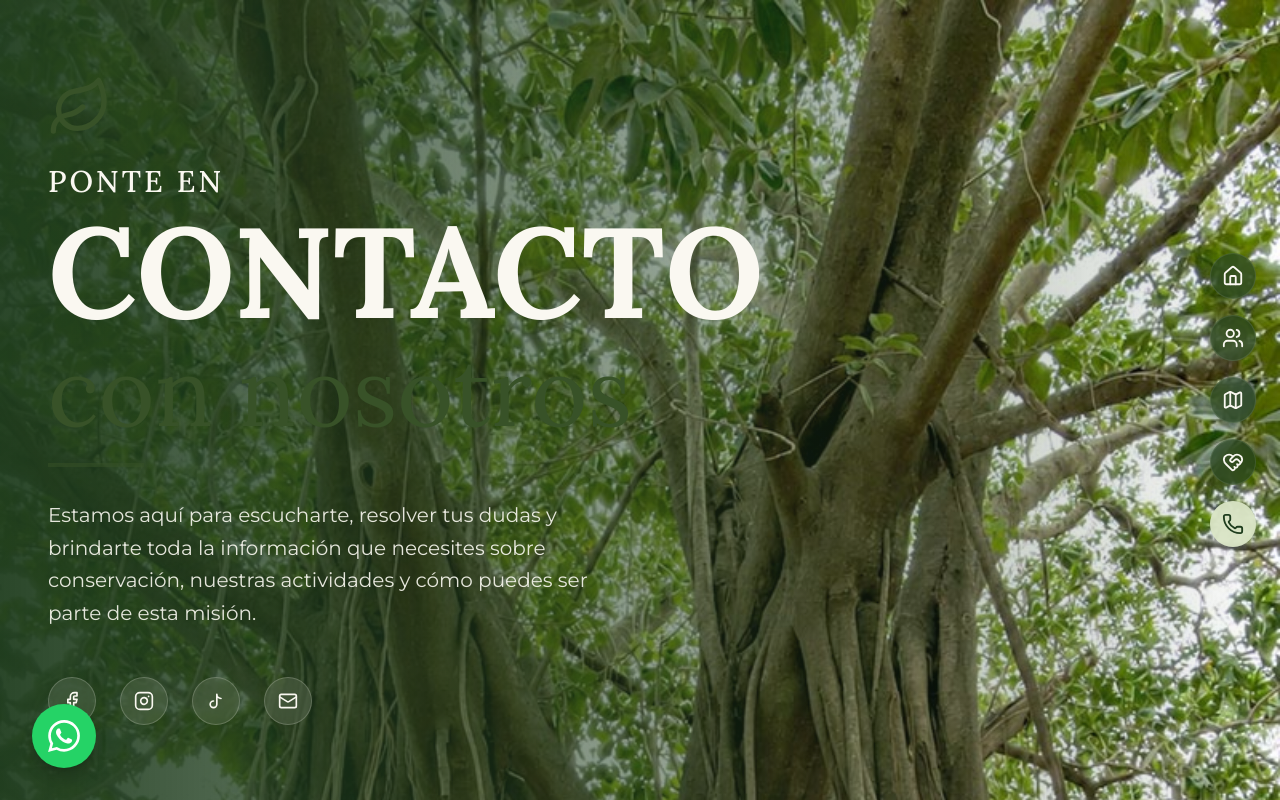
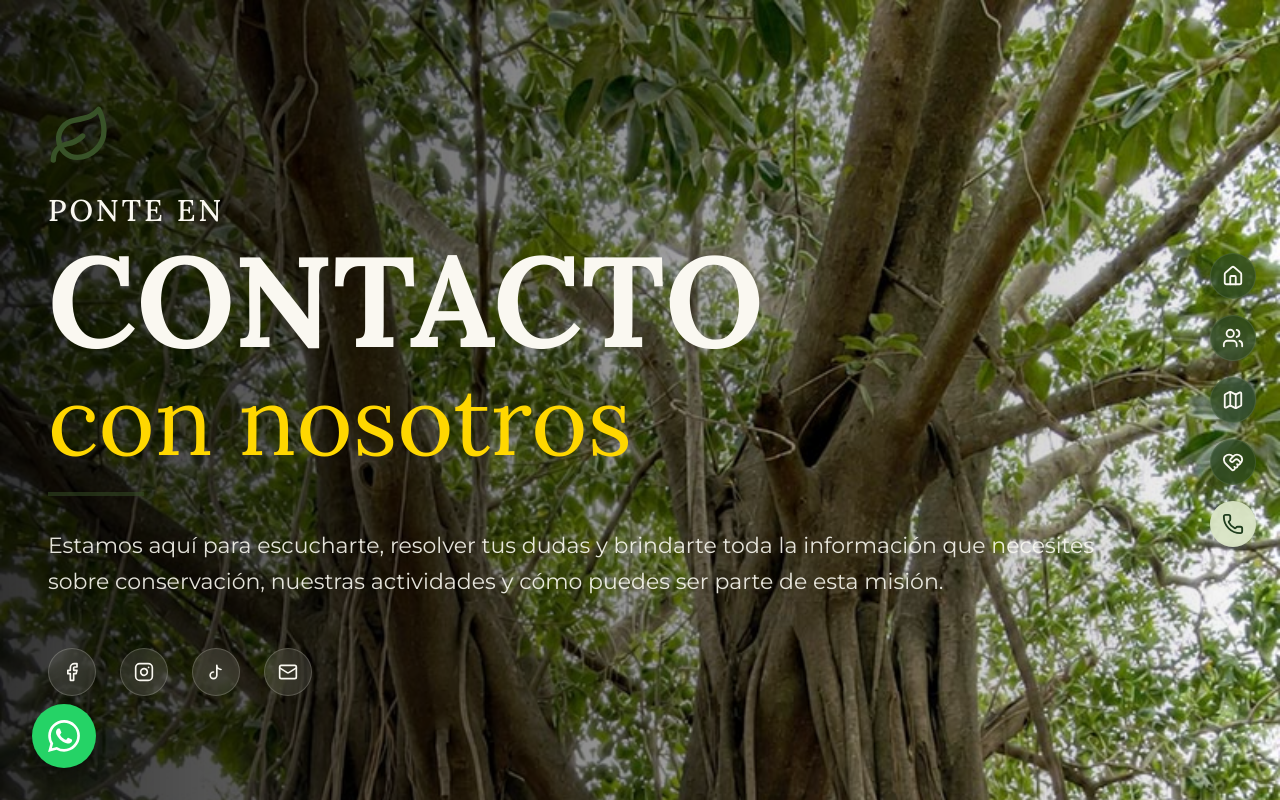
Before and after one commit to DavikoGH/yvagaguazu, a React (Vite) app: page /contacto in a window 1280 px wide. Shown: the top 800 px of the page. Built offline with nearby package versions, Linux system fonts and the light colour scheme; a web font is replaced by a local one.

Commit message:
refactor: rename hero image and update UI styles
- Rename `portadaservicios.jpg` to `portada_servicios.jpg`
- Add external links to social media in Footer
- Update hero background overlays for better contrast

```diff
--- a/src/components/layout/Footer.tsx
+++ b/src/components/layout/Footer.tsx
@@ -23,16 +23,18 @@ export default function Footer() {
             <h4 className="font-serif text-xl tracking-wide text-yvaga-white uppercase">Redes Sociales</h4>
             <div className="w-12 h-px bg-yvaga-white/20"></div>
             <div className="flex gap-4">
-              <a href="#" aria-label="Facebook" className="w-11 h-11 rounded-full bg-yvaga-white/5 border border-yvaga-white/10 flex items-center justify-center text-yvaga-white hover:bg-yvaga-dark hover:border-yvaga-dark transition-all duration-300">
+              <a href="https://www.facebook.com/yvagaguazu" target="_blank" rel="noopener noreferrer" aria-label="Facebook" className="w-11 h-11 rounded-full bg-yvaga-white/5 border border-yvaga-white/10 flex items-center justify-center text-yvaga-white hover:bg-yvaga-dark hover:border-yvaga-dark transition-all duration-300">
                 <Facebook className="w-5 h-5" />
               </a>
-              <a href="#" aria-label="Instagram" className="w-11 h-11 rounded-full bg-yvaga-white/5 border border-yvaga-white/10 flex items-center justify-center text-yvaga-white hover:bg-yvaga-dark hover:border-yvaga-dark transition-all duration-300">
+              <a href="https://www.instagram.com/oficialyvagaguazu" target="_blank" rel="noopener noreferrer" aria-label="Instagram" className="w-11 h-11 rounded-full bg-yvaga-white/5 border border-yvaga-white/10 flex items-center justify-center text-yvaga-white hover:bg-yvaga-dark hover:border-yvaga-dark transition-all duration-300">
                 <Instagram className="w-5 h-5" />
               </a>
-              <a href="#" aria-label="YouTube" className="w-11 h-11 rounded-full bg-yvaga-white/5 border border-yvaga-white/10 flex items-center justify-center text-yvaga-white hover:bg-yvaga-dark hover:border-yvaga-dark transition-all duration-300">
-                <Youtube className="w-5 h-5" />
+              <a href="https://www.tiktok.com/@yvagaguazu" target="_blank" rel="noopener noreferrer" aria-label="TikTok" className="w-11 h-11 rounded-full bg-yvaga-white/5 border border-yvaga-white/10 flex items-center justify-center text-yvaga-white hover:bg-yvaga-dark hover:border-yvaga-dark transition-all duration-300">
+                <svg viewBox="0 0 24 24" fill="none" stroke="currentColor" strokeWidth="2" strokeLinecap="round" strokeLinejoin="round" className="w-5 h-5">
+                  <path d="M9 12a4 4 0 1 0 4 4V4a5 5 0 0 0 5 5" />
+                </svg>
               </a>
-              <a href="mailto:yvagaguazu@gmail.com" aria-label="Correo Electrónico" className="w-11 h-11 rounded-full bg-yvaga-white/5 border border-yvaga-white/10 flex items-center justify-center text-yvaga-white hover:bg-yvaga-dark hover:border-yvaga-dark transition-all duration-300">
+              <a href="mailto:parqueyvagaguazu@hotmail.com" aria-label="Correo Electrónico" className="w-11 h-11 rounded-full bg-yvaga-white/5 border border-yvaga-white/10 flex items-center justify-center text-yvaga-white hover:bg-yvaga-dark hover:border-yvaga-dark transition-all duration-300">
                 <Mail className="w-5 h-5" />
               </a>
             </div>
--- a/src/pages/Contacto.tsx
+++ b/src/pages/Contacto.tsx
@@ -125,18 +125,19 @@ export default function Contacto() {
         <div className="absolute top-0 left-0 w-full h-full pointer-events-none">
           <div className="sticky top-0 left-0 w-full h-[100dvh] flex items-center z-10 pointer-events-auto">
             {/* Overlay to ensure text readability that stays with the text */}
-            <div className="absolute inset-0 bg-gradient-to-r from-yvaga-dark/95 via-yvaga-dark/50 to-transparent -z-10"></div>
+            <div className="absolute inset-0 bg-gradient-to-r from-black/80 via-black/40 to-transparent -z-10"></div>
 
             <div className="w-full max-w-7xl mx-auto px-6 lg:px-12 relative z-10">
-              <div className="max-w-2xl">
+              <div className="w-full grid grid-cols-12">
+                <div className="col-span-12 lg:col-span-12">
                   <Leaf className="w-12 h-12 md:w-16 md:h-16 text-yvaga-acc mb-6" />
                   <h1 className="font-serif text-yvaga-white tracking-wide uppercase leading-none">
                     <span className="block text-2xl md:text-3xl font-medium tracking-widest mb-2">Ponte en</span>
                     <span className="block text-6xl md:text-8xl xl:text-9xl font-bold mb-2">Contacto</span>
-                <span className="block font-writing text-5xl md:text-7xl xl:text-8xl text-yvaga-acc lowercase tracking-normal">con nosotros</span>
+                    <span className="block font-writing text-5xl md:text-7xl xl:text-8xl text-[#FFD700] lowercase tracking-normal">con nosotros</span>
                   </h1>
                   <div className="w-24 h-1 bg-yvaga-acc/50 mt-6 mb-8"></div>
-              <p className="font-sans text-lg md:text-xl text-yvaga-white/90 leading-relaxed max-w-xl">
+                  <p className="font-sans text-[20.5px] md:text-[22px] text-yvaga-white/90 leading-relaxed col-span-11 w-11/12">
                     Estamos aquí para escucharte, resolver tus dudas y brindarte toda la información que necesites sobre conservación, nuestras actividades y cómo puedes ser parte de esta misión.
                   </p>
 
@@ -176,6 +177,7 @@ export default function Contacto() {
                 >
                   <Mail className="w-5 h-5" />
                 </a>
+              </div>
               </div>
             </div>
           </div>
--- a/src/pages/Servicios.tsx
+++ b/src/pages/Servicios.tsx
@@ -62,11 +62,11 @@ export default function Servicios() {
       <section className="relative min-h-[100dvh] flex flex-col items-center justify-center px-6">
         <div className="absolute inset-0 z-0">
           <img
-            src="/portadaservicios.jpg"
+            src="/portada_servicios.jpg"
             alt="Vive la experiencia Yvaga Guazú"
             className="w-full h-full object-cover object-top"
           />
-          <div className="absolute inset-0 bg-yvaga-dark/50 bg-gradient-to-b from-yvaga-dark/60 via-yvaga-dark/30 to-yvaga-dark/60"></div>
+          <div className="absolute inset-0 bg-black/40"></div>
         </div>
 
         <div className="relative z-10 text-center flex flex-col items-center">
```
Also changed, not shown: public/portadaservicios.jpg (deleted), 1 other file (tests, documents, lock files or other folders). Lines whose indentation alone changed are shown as unchanged.
